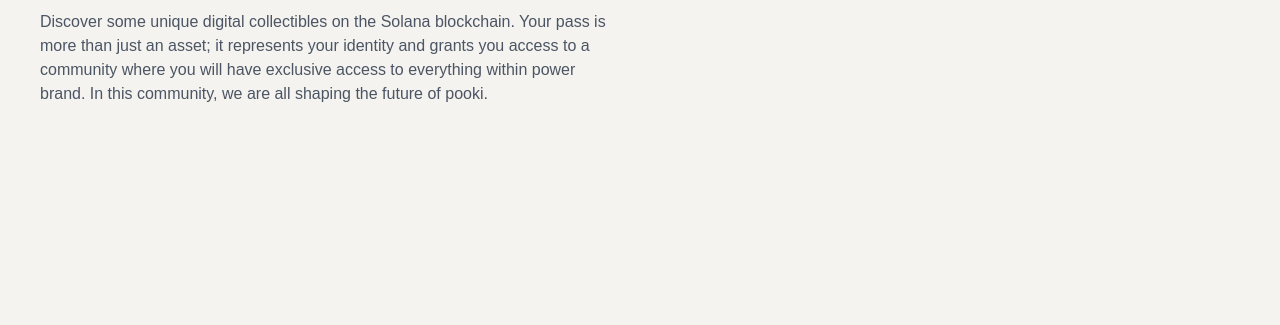
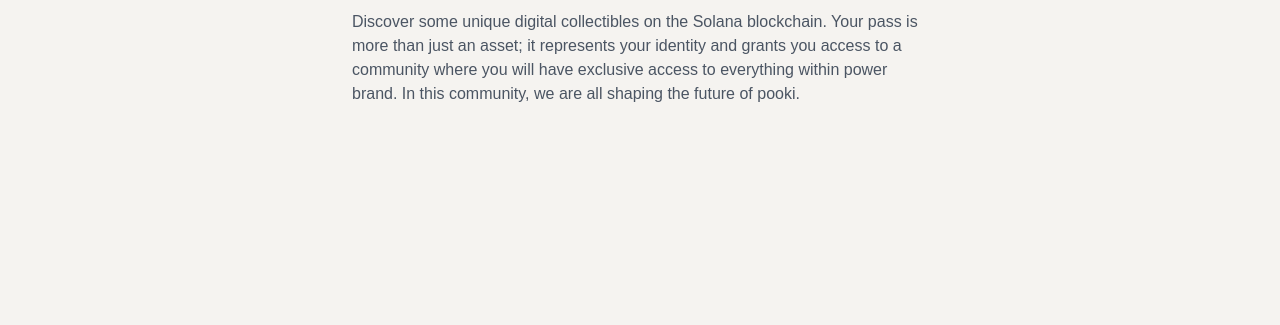
Before and after one commit to Tank19781978/bvc, a plain HTML site: page index.html in a window 1280 px wide. Shown: the part 235-560 px from the top of the page. Drawn offline with nearby package versions, Linux system fonts and the light colour scheme.

Commit message:
Add files via upload

```diff
--- a/index.html
+++ b/index.html
@@ -44,8 +44,8 @@
         </div>
     </header>
 
-    <div class="container mx-auto px-28 md:px-10 sm:px-5">
-        <section class="my-24 flex flex-col" id="about">
+    <div class="container mx-auto px-4 lg:px-28 md:px-10 sm:px-5">
+        <section class="my-24 flex flex-col items-center" id="about">
             <h2 class="text-left text-3xl font-semibold mb-6">
              About Us
             </h2>
```
